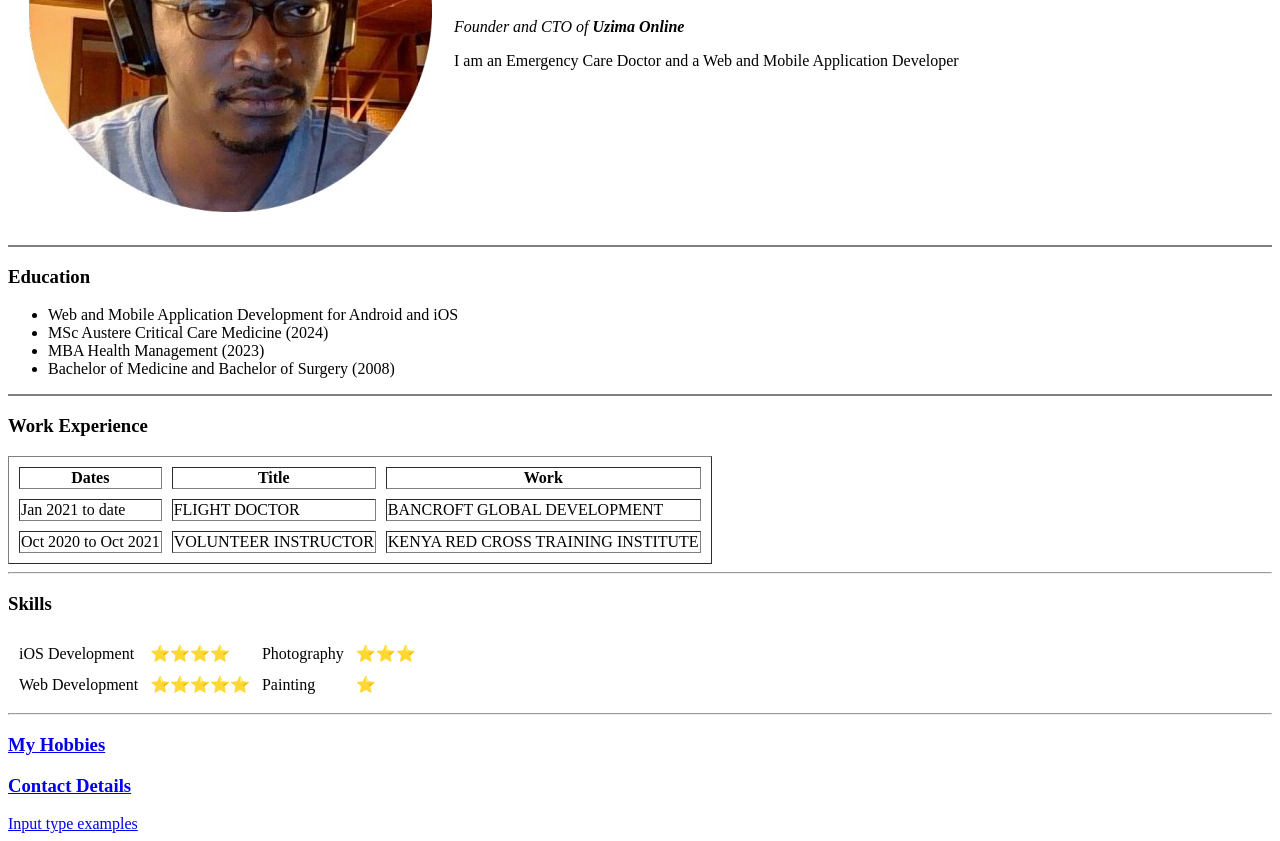
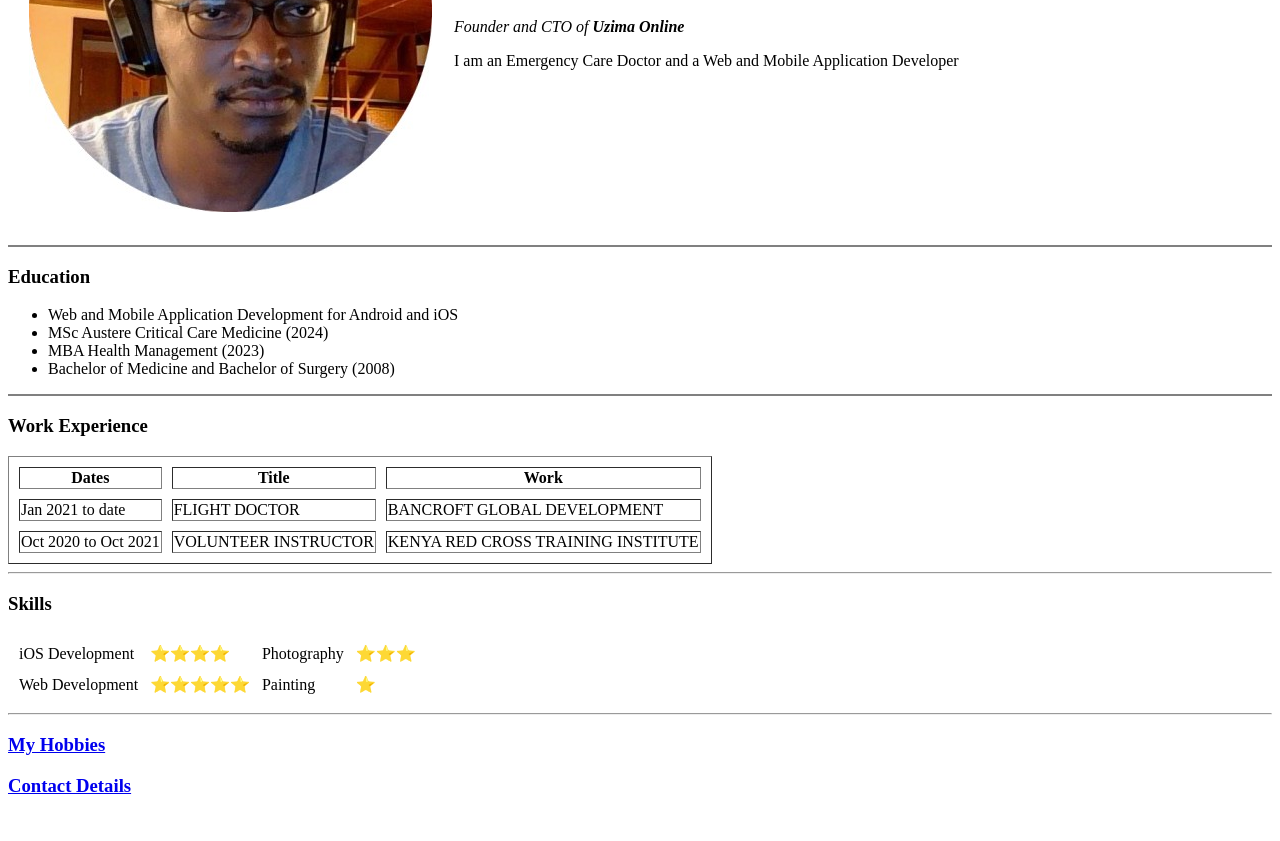
Before and after one commit to muchiridm/cv, a plain HTML site: page index.html in a window 1280 px wide. Shown: the part 220-1061 px from the top of the page. After the commit the page ends 1035 px from the top, so only its background shows below. Drawn offline with Linux system fonts and the light colour scheme.

Commit message:
Removed "input types link" from the index page

```diff
--- a/index.html
+++ b/index.html
@@ -70,7 +70,6 @@
   <hr>
   <h3><a href="hobbies.html">My Hobbies</a></h3>
   <h3><a href="contact-details.html">Contact Details</a></h3>
-  <a href="inputs.html">Input type examples</a>
 </body>
 
 </html>
```
